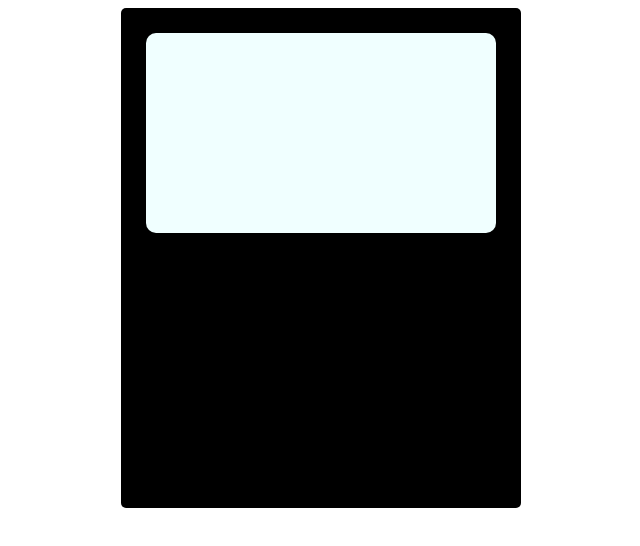
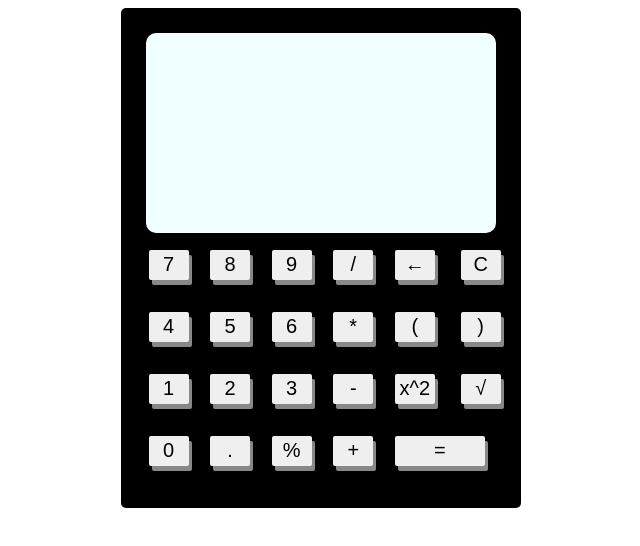
Before and after one commit to Idrwla/Lab2, a plain HTML site: page index.html in a window 1280 px wide. Shown: the whole page, without its empty margins (331-971 px from the left). Drawn offline with Linux system fonts and the light colour scheme.

Commit message:
html and css ready

```diff
--- a/index.html
+++ b/index.html
@@ -10,9 +10,49 @@
     <div class="screen">
 
     </div>
-    <div>
+    <form>
+        <div >
+            <table class="inputidiv">
+                <tr>
+                    <td><input type="button" value="7"> </td>
+                    <td><input type="button" value="8"></td>
+                    <td><input type="button" value="9"></td>
+                    <td><input type="button" value="/"></td>
+                    <td><input type="button" value="&larr;"></td>
+                    <td><input type="button" value="C"></td>
+                </tr>
+                <tr>
+                    <td><input type="button" value="4"></td>
+                    <td><input type="button" value="5"></td>
+                    <td><input type="button" value="6"></td>
+                    <td><input type="button" value="*"></td>
+                    <td><input type="button" value="("></td>
+                    <td><input type="button" value=")"></td>
+                </tr>
+                <tr>
+                    <td><input type="button" value="1"></td>
+                    <td><input type="button" value="2"></td>
+                    <td><input type="button" value="3"></td>
+                    <td><input type="button" value="-"></td>
+                    <td><input type="button" value="x^2"></td>
+                    <td><input type="button" value="&radic;"></td>
+                </tr>
+                <tr>
+                    <td><input type="button" value="0"></td>
+                    <td><input type="button" value="."></td>
+                    <td><input type="button" value="%"></td>
+                    <td><input type="button" value="+"></td>
+                    <td colspan="2"><input type="button" class="eq" value="="></td>
 
-    </div>
+                </tr>
+
+
+            </table>
+
+
+        </div>
+    </form>
+
 
 
 </div>
--- a/style.css
+++ b/style.css
@@ -20,3 +20,26 @@ body{
     left: 35%;
     border-radius: 5px;
 }
+.inputidiv{
+    position: relative;
+    top:25px;
+    left:25px;
+    width: 380px;
+    height: 250px;
+
+
+}
+input{
+    width: 40px;
+    padding-left: 0px;
+    padding-right: 0px;
+    padding-top: 0px;
+    border: 0;
+    height: 30px;
+    box-shadow: 3px 5px #888888;
+    border-radius: 2px;
+    font-size: 20px;
+}
+input.eq{
+    width: 90px;
+}
```
Also changed, not shown: 1 other file.
